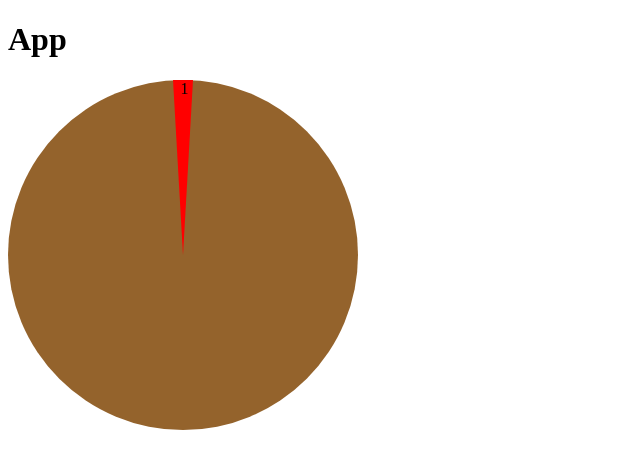
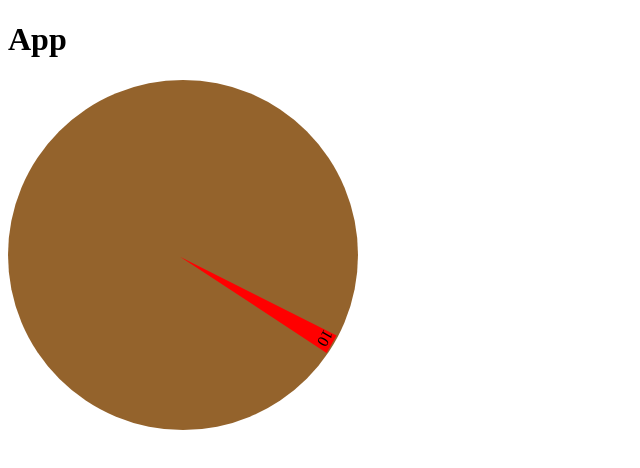
Before and after one commit to codetapacademy/all-on-red-with-react, a React (Create React App) app: page / in a window 1280 px wide. Shown: the top 468 px of the page, without its empty margins (0-640 px from the left). Built offline with nearby package versions, Linux system fonts and the light colour scheme.

Commit message:
feat: [psyhedeliq] create collection of objects with number rotation and color this closes #10

```diff
--- a/src/component/circle/circle.component.jsx
+++ b/src/component/circle/circle.component.jsx
@@ -3,6 +3,32 @@ import { StyledCircle } from './circle.style';
 import NumberSlot from '../number-slot';
 
 const Circle = () => {
+  const length = 18;
+  const numberSlotList = [
+    {
+      number: '0',
+      rotation: 0,
+      color: 'green'
+    },
+    ...Array.from({ length }, (_, key) => key + 1).map(n => ({
+      number: n + '',
+      rotation: ~~((360 / 38) * n * 100) / 100,
+      color: n % 2 ? 'black' : 'red'
+    })),
+    {
+      number: '00',
+      rotation: 180,
+      color: 'green'
+    },
+    ...Array.from({ length }, (_, key) => key + 19).map(n => ({
+      number: n + '',
+      rotation: ~~((360 / 38) * (n + 1) * 100) / 100,
+      color: n % 2 ? 'red' : 'black'
+    }))
+  ];
+
+  console.log(numberSlotList);
+
   return (
     <StyledCircle side={350}>
       <NumberSlot />
--- a/src/component/number-slot/number-slot.component.jsx
+++ b/src/component/number-slot/number-slot.component.jsx
@@ -2,7 +2,7 @@ import React from 'react';
 import { StyledNumberSlot } from './number-slot.style';
 
 const NumberSlot = () => {
-  return <StyledNumberSlot>1</StyledNumberSlot>;
+  return <StyledNumberSlot number={10} />;
 };
 
 export default NumberSlot;
--- a/src/component/number-slot/number-slot.style.js
+++ b/src/component/number-slot/number-slot.style.js
@@ -6,9 +6,11 @@ export const StyledNumberSlot = styled.div`
   position: relative;
   display: inline-block;
   margin-left: 165px;
+  transform: rotate(120deg);
+  transform-origin: 50% 100%;
 
   &::after {
-    content: '1';
+    content: ${({ number }) => `'${number}'`};
     position: relative;
   }
 
```
